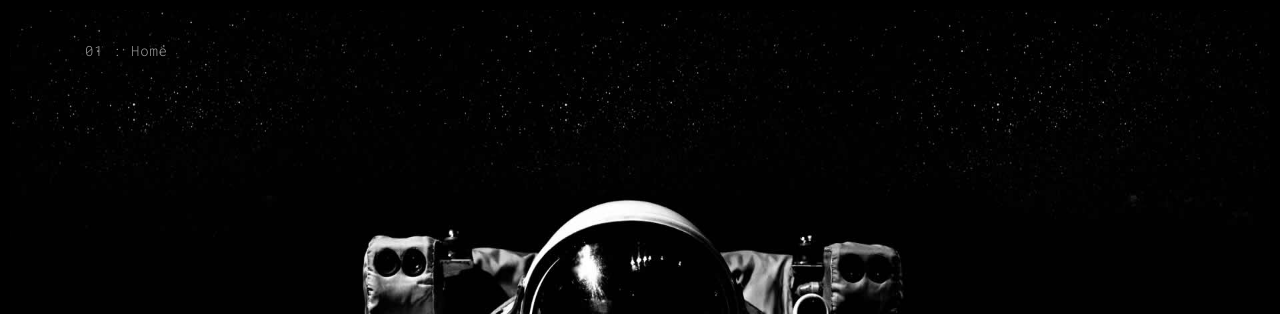
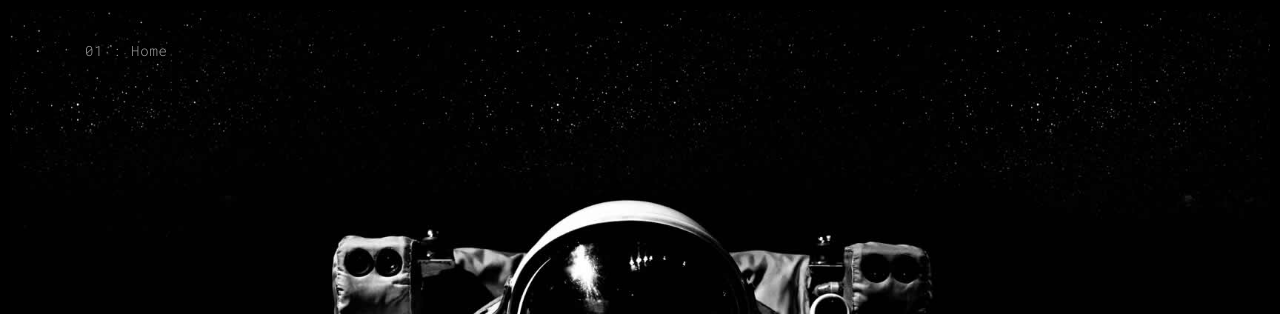
Before and after one commit to ABDELRAHMAN7EV0/Abdelrahman-, a plain HTML site: page index.html in a window 1280 px wide. Shown: the top 314 px of the page. Drawn offline with Linux system fonts and the light colour scheme; files whose address does not match are found by name.

Commit message:
Update index.html

```diff
--- a/index.html
+++ b/index.html
@@ -82,7 +82,7 @@
 
 
 
-<style> body { background-image: url('space.jpg'); background-repeat: no-repeat; background-attachment: fixed; background-size: 100% 100%; } </style>
+<style> body { background-image: url('images. jpeg); background-repeat: no-repeat; background-attachment: fixed; background-size: 100% 100%; } </style>
 
 
 
```
